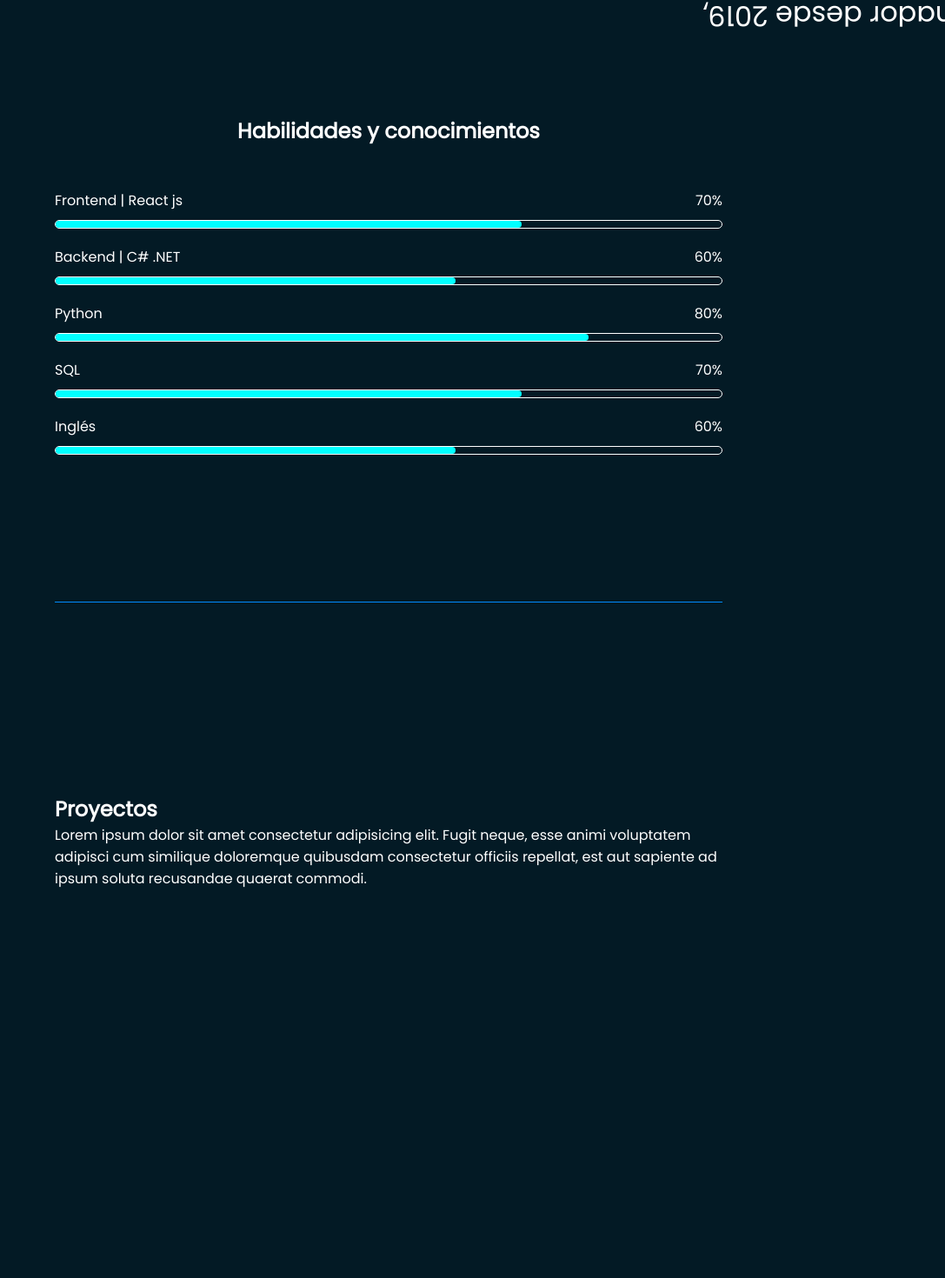
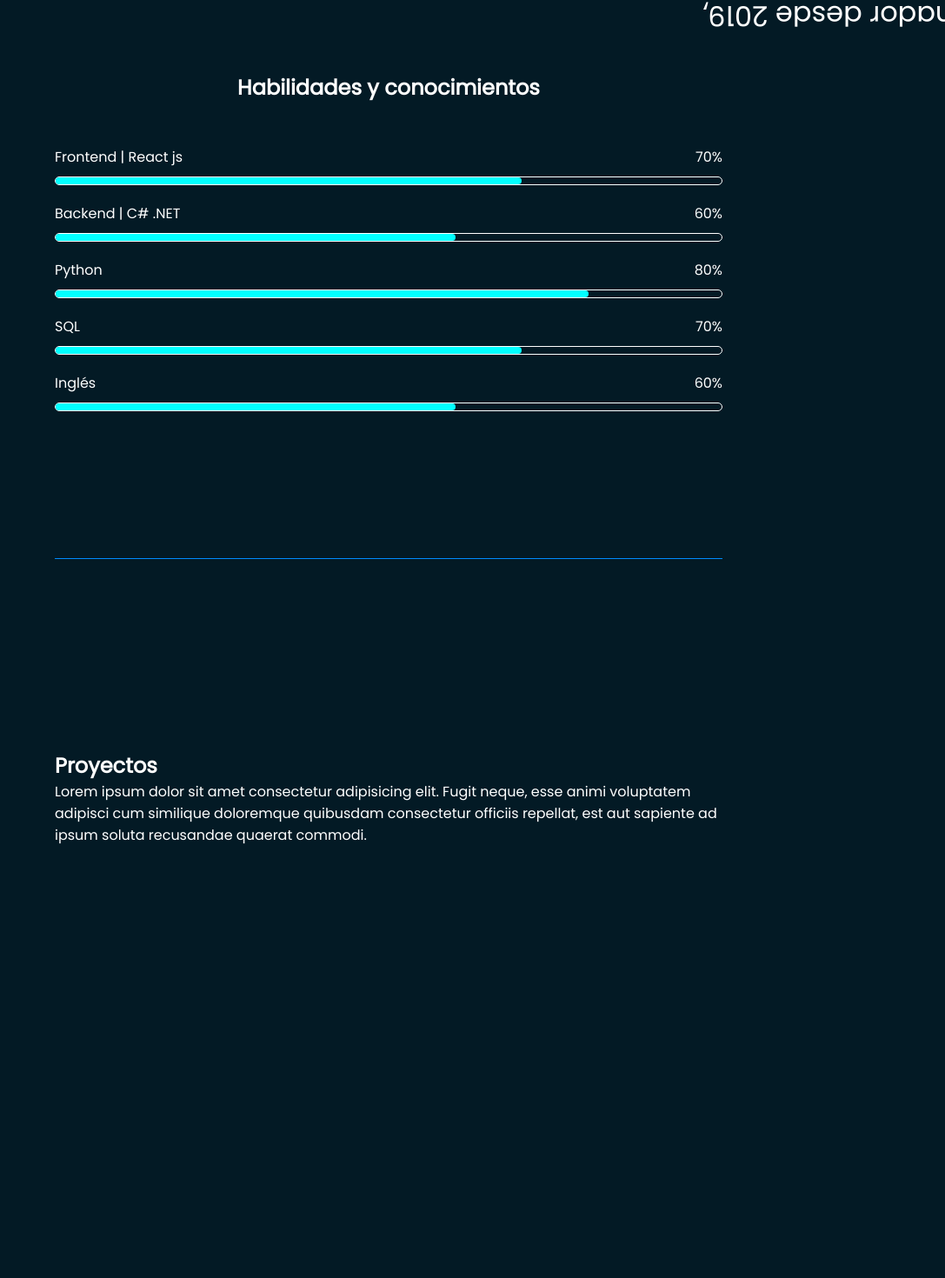
Before and after one commit to Chaleconetwork/portfolio, a Next.js app: page / in a window 1280 px wide. Shown: the part 912-2382 px from the top of the page at 87% size, without its empty margins (193-1280 px from the left). Built offline with nearby package versions, Linux system fonts and the light colour scheme.

Commit message:
new change

```diff
--- a/styles/Home.module.css
+++ b/styles/Home.module.css
@@ -22,7 +22,7 @@
 }
 
 .seccion2 {
-    margin-top: 200px;
+    margin-top: 150px;
     margin-bottom: 120px;
     height: 70vh;
     text-align: center;
@@ -39,11 +39,12 @@
     padding-top: 100px;
     height: 90vh;
     border-bottom: 1px solid #008BFF;
-    margin-bottom: 120px;
+    margin-bottom: 100px;
 }
 
 .seccion4 {
     height: 60vh;
+    margin-top: 200px;
     border-bottom: 1px solid #008BFF;
     margin-bottom: 120px;
 }
```
